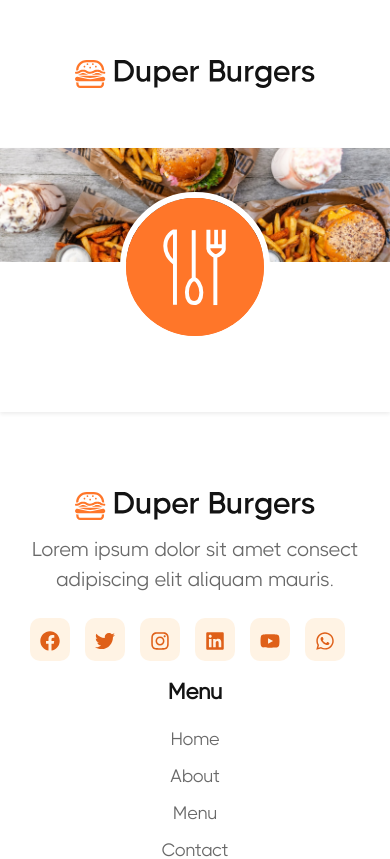
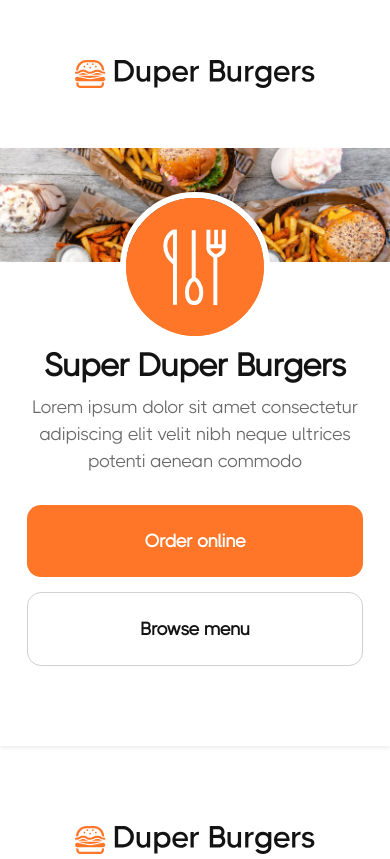
Before and after one commit to jessemartinss/project-duper-burgers, a React (Create React App) app: page / in a window 390 px wide. Shown: the top 859 px of the page. Built offline with nearby package versions, Linux system fonts and the light colour scheme.

Commit message:
completion of the second section of the home page

```diff
--- a/src/components/button/Button.scss
+++ b/src/components/button/Button.scss
@@ -126,44 +126,50 @@
 .db-btn-outline-orange-small {
     padding: 16px 24px;
     background-color: transparent;
-    color: $color-neutral-100;
+    color: $color-neutral-800;
     border-radius: 14px;
-    border: 1px solid $color-neutral-100;
+    border: 1px solid $color-neutral-400;
     font-size: 16px;
     line-height: 18px;
     font-weight: 600;
     &:hover {
         background-color: $color-primary-1;
         color: $color-neutral-100;
+        border: 0px;
+        transition: .9s ease;
     }
 }
 
 .db-btn-outline-orange-default {
     padding: 26px 38px;
     background-color: transparent;
-    color: $color-neutral-100;
+    color: $color-neutral-800;
     border-radius: 14px;
-    border: 1px solid $color-neutral-100;
+    border: 1px solid $color-neutral-400;
     font-size: 18px;
     line-height: 20px;
     font-weight: 600;
     &:hover {
         background-color: $color-primary-1;
         color: $color-neutral-100;
+        border: 0px;
+        transition: .9s ease;
     }
 }
 
 .db-btn-outline-orange-large {
     padding: 28px 56px;
     background-color: transparent;
-    color: $color-neutral-100;
+    color: $color-neutral-800;
     border-radius: 14px;
-    border: 1px solid $color-neutral-100;
+    border: 1px solid $color-neutral-400;
     font-size: 20px;
     line-height: 22px;
     font-weight: 600;
     &:hover {
         background-color: $color-primary-1;
         color: $color-neutral-100;
+        border: 0px;
+        transition: .9s ease;
     }
 }
--- a/src/pages/home/Home.jsx
+++ b/src/pages/home/Home.jsx
@@ -1,6 +1,7 @@
 import React from 'react';
 import './Home.scss';
 import HomeSection01 from './HomeSection01';
+import HomeSection02 from './HomeSection02';
 
 export default function Home() {
   return (
@@ -8,6 +9,7 @@ export default function Home() {
         <main className="db-home">
           <div className="db-home-container shadow-sm">
             <HomeSection01/>
+            <HomeSection02/>
           </div>
         </main>
     </React.Fragment>
--- a/src/pages/home/Home.scss
+++ b/src/pages/home/Home.scss
@@ -21,6 +21,29 @@
             }
         }
     }
+    .db-home-02 {
+        position: relative;
+        top: -65px;
+        text-align: center;
+        padding: 0px 30px;
+        h2 {
+            font-size: 46px;
+            font-weight: 900;
+            color: $color-neutral-800;
+        }
+        p {
+            font-size: 24px;
+            list-style: 32px;
+            color: $color-neutral-600;
+            margin-bottom: 30px;
+        }
+        .db-home-btn-02 {
+            a {
+                display: inline-block;
+                margin: 0px 15px;
+            }
+        }
+    }
     @media (min-width: 300px) and (max-width: 568.98px) {
         .db-home-container {
             border-radius: 0px;
@@ -37,6 +60,24 @@
                     width: 150px;
                     top: -70px;
                     border: 6px solid $color-neutral-100;
+                }
+            }
+        }
+        .db-home-02 {
+            padding: 0px;
+            h2 {
+                font-size: 32px;
+            }
+            p {
+                font-size: 18px;
+            }
+            .db-home-btn-02 {
+                a {
+                    display: block !important;
+                    margin-bottom: 15px;
+                   button {
+                        width: 100%;
+                   }
                 }
             }
         }
--- /dev/null
+++ b/src/pages/home/HomeSection02.jsx
@@ -0,0 +1,24 @@
+import React from 'react';
+import './Home.scss';
+import { ButtonOrangeDefault, ButtonOutlineOrangeDefault } from '../../components/button/Button';
+
+export default function HomeSection02() {
+  return (
+    <React.Fragment>
+        <div className="db-home-02">
+            <div className="container">
+                <div className="row">
+                    <div className="col-lg-12">
+                        <h2>Super Duper Burgers</h2>
+                        <p>Lorem ipsum dolor sit amet consectetur adipiscing elit velit nibh neque ultrices potenti aenean commodo</p>
+                        <div className="db-home-btn-02">
+                            <a href=""><ButtonOrangeDefault value="Order online"/></a>
+                            <a href=""><ButtonOutlineOrangeDefault value="Browse menu"/></a>
+                        </div>
+                    </div>
+                </div>
+            </div>
+        </div>
+    </React.Fragment>
+  )
+}
```
